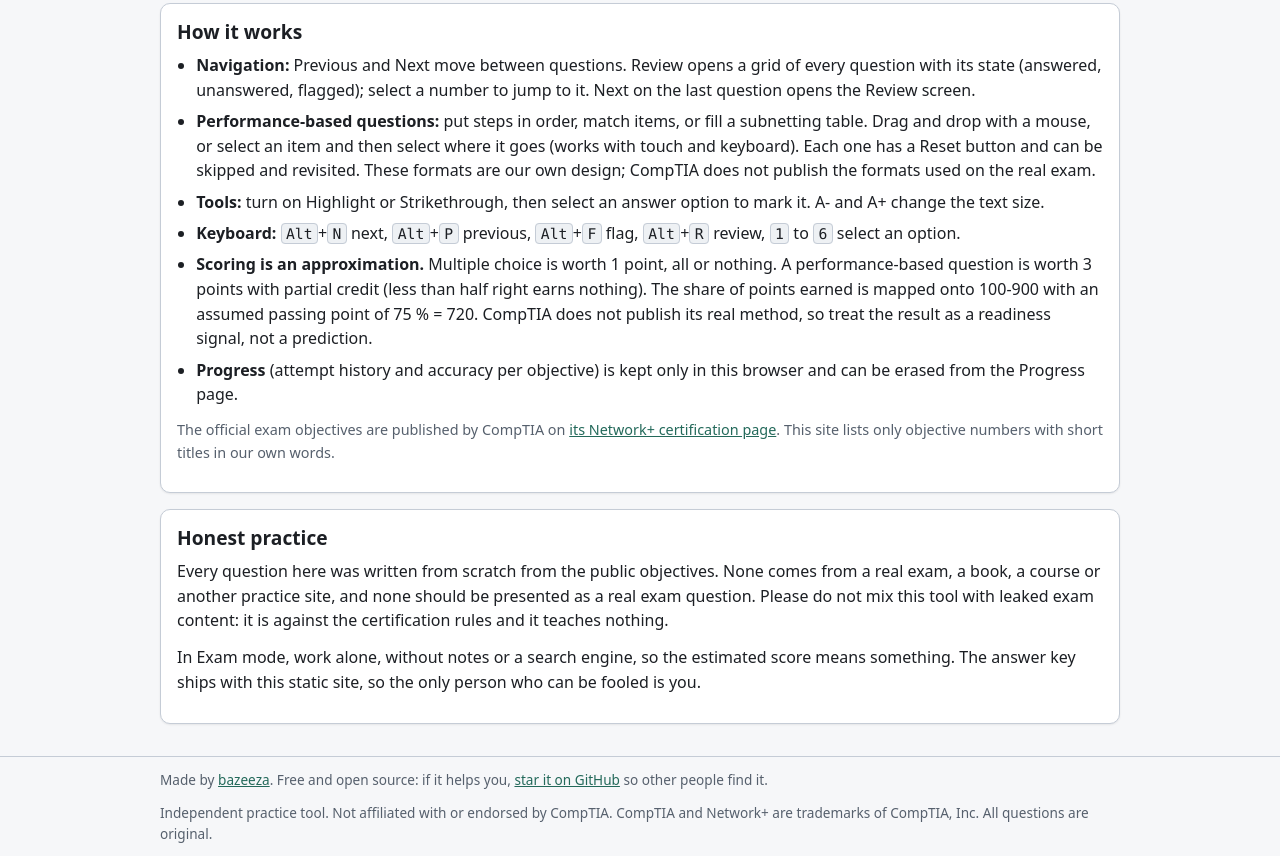
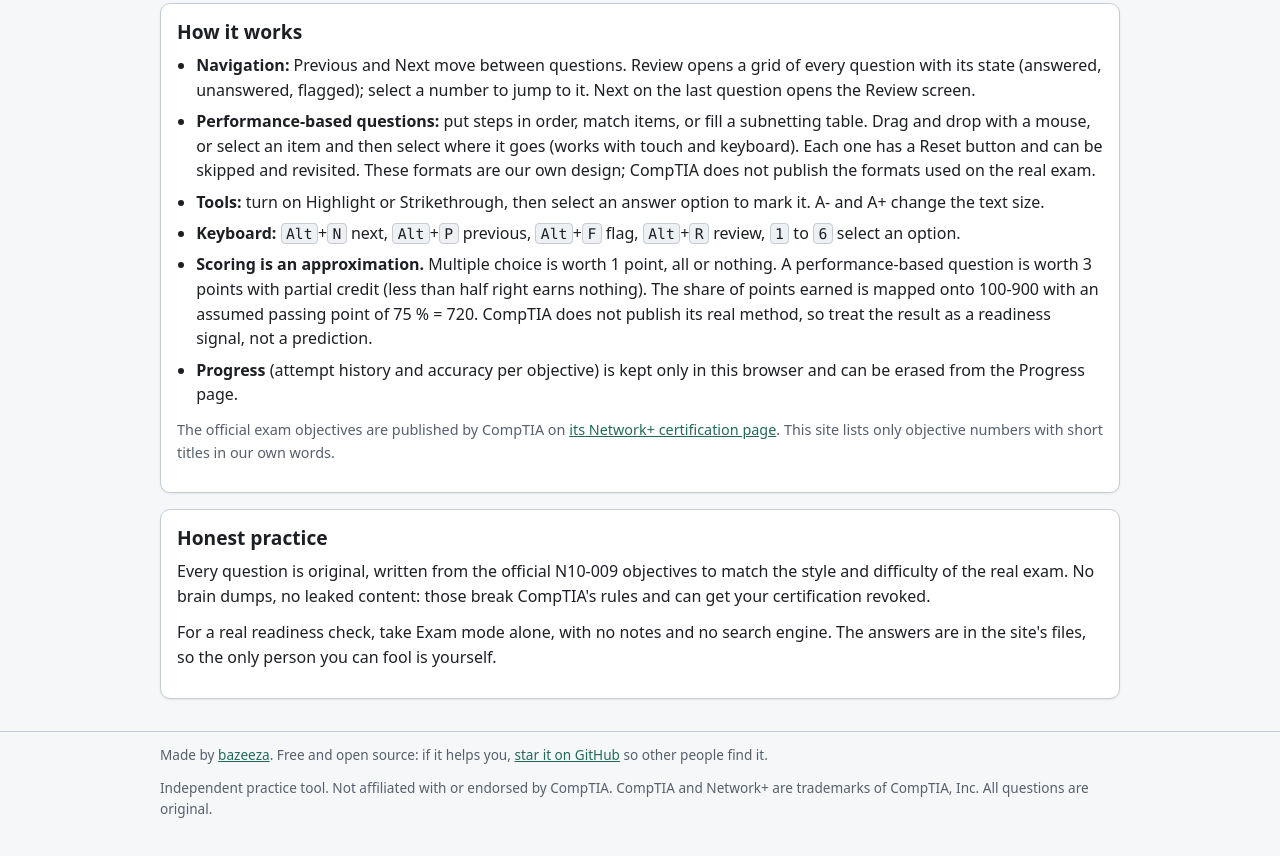
Before and after one commit to Bazeeza/Comptia-Exam-Practice, a plain HTML site: page Network+-Exam-Practice/index.html in a window 1280 px wide. Shown: the part 926-1782 px from the top of the page. After the commit the page ends 1757 px from the top, so only its background shows below. Drawn offline with Linux system fonts and the light colour scheme.

Commit message:
Reword the honest practice section

```diff
--- a/Network+-Exam-Practice/index.html
+++ b/Network+-Exam-Practice/index.html
@@ -140,8 +140,8 @@
 
       <section class="card" aria-labelledby="honest-h">
         <h2 id="honest-h">Honest practice</h2>
-        <p>Every question here was written from scratch from the public objectives. None comes from a real exam, a book, a course or another practice site, and none should be presented as a real exam question. Please do not mix this tool with leaked exam content: it is against the certification rules and it teaches nothing.</p>
-        <p>In Exam mode, work alone, without notes or a search engine, so the estimated score means something. The answer key ships with this static site, so the only person who can be fooled is you.</p>
+        <p>Every question is original, written from the official N10-009 objectives to match the style and difficulty of the real exam. No brain dumps, no leaked content: those break CompTIA's rules and can get your certification revoked.</p>
+        <p>For a real readiness check, take Exam mode alone, with no notes and no search engine. The answers are in the site's files, so the only person you can fool is yourself.</p>
       </section>
     </section>
 
```
